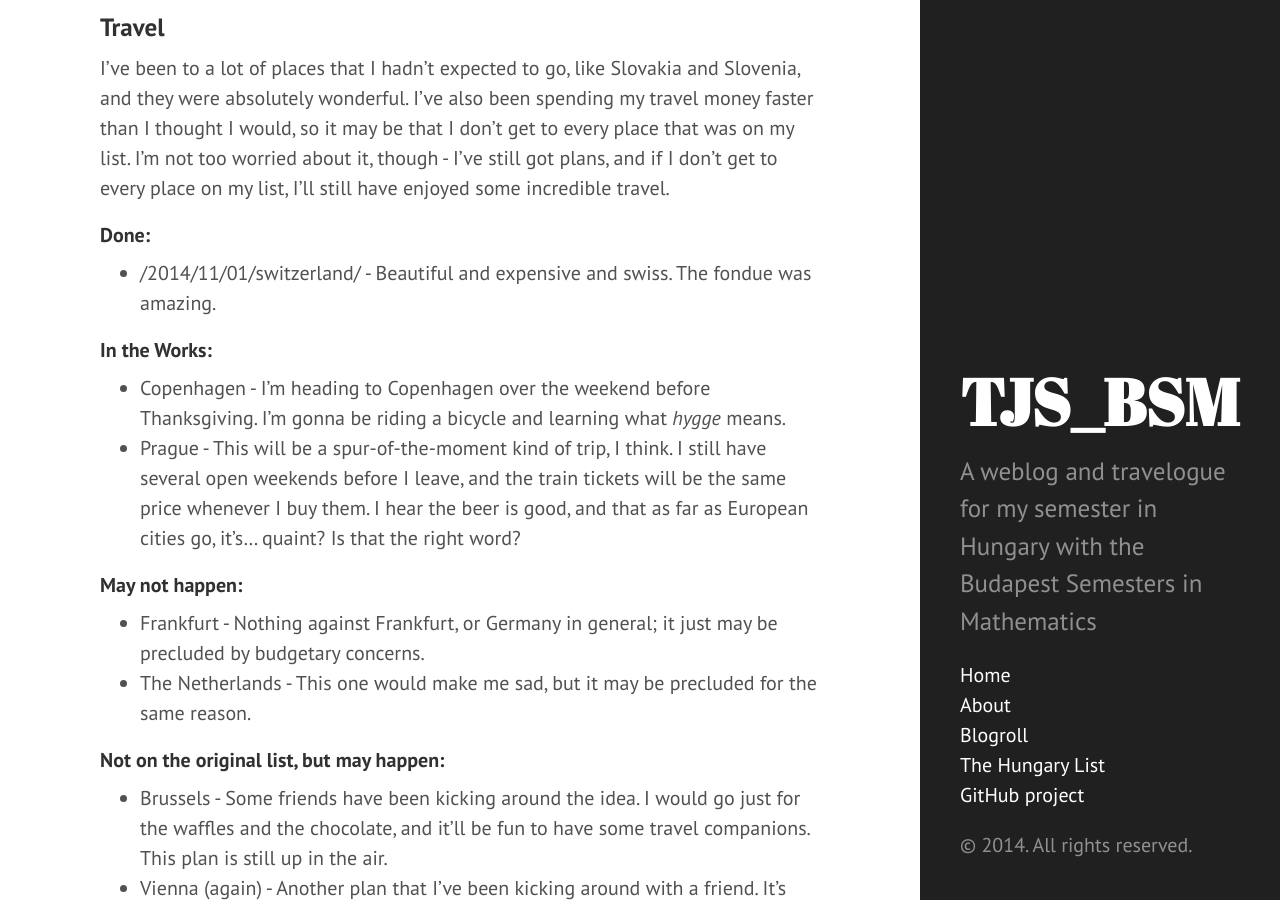
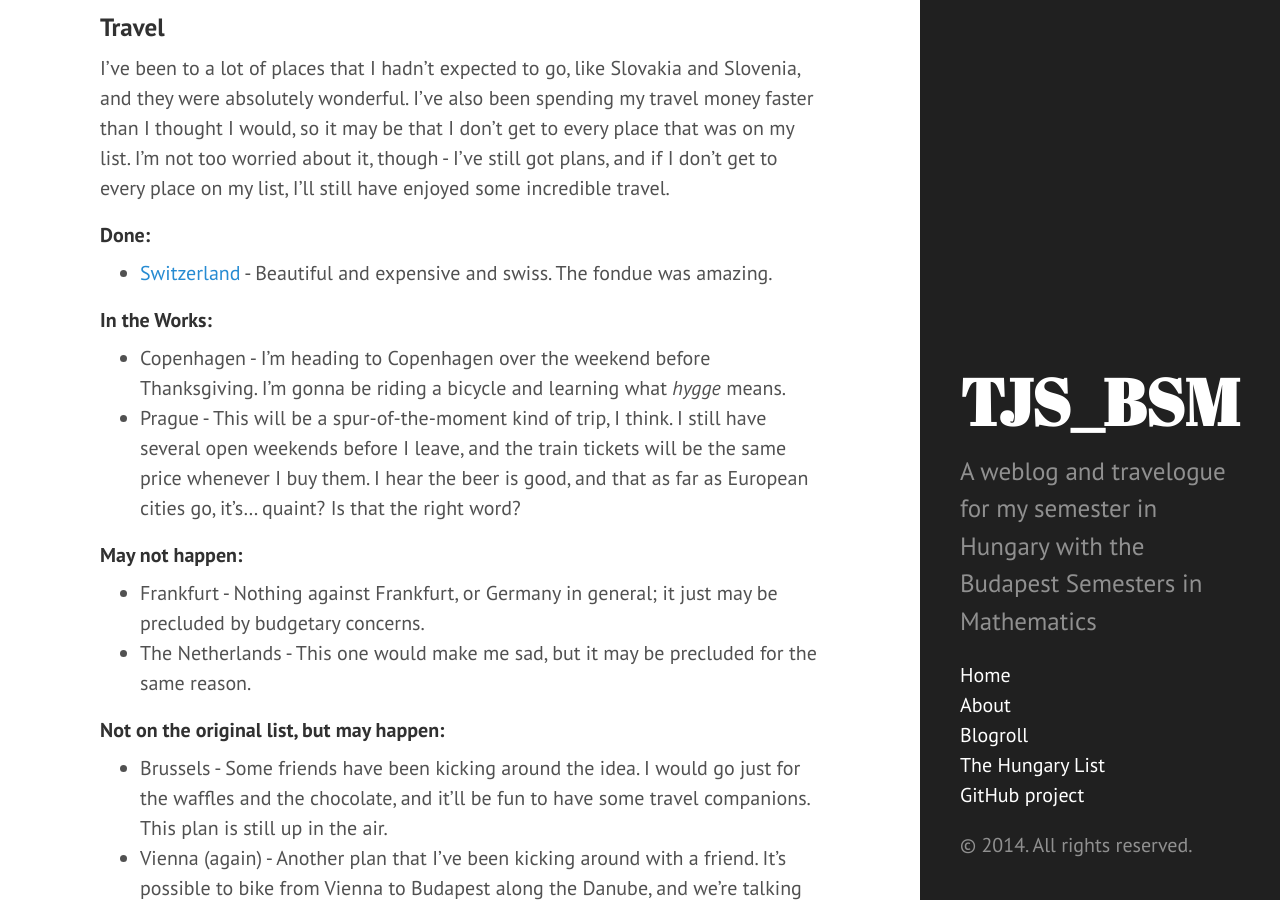
Before and after one commit to tstirrat15/tstirrat15.github.io, a Jekyll site: the page built from _posts/2014-11-03-hungary-list-update.md, in a window 1280 px wide and 900 px high, scrolled down 718 px. Built offline with Jekyll 4.4.1, drawn with Linux system fonts in a browser that asks for light colours; Markdown is read by kramdown in place of the engine named in the settings; part of the change alters nothing that is shown.

Commit message:
finally figured out post linking, I think

```diff
--- a/_posts/2014-11-03-hungary-list-update.md
+++ b/_posts/2014-11-03-hungary-list-update.md
@@ -18,7 +18,7 @@ I've been filling the fitness gap by running and doing calisthenics on a semi-re
 I've been to a lot of places that I hadn't expected to go, like Slovakia and Slovenia, and they were absolutely wonderful. I've also been spending my travel money faster than I thought I would, so it may be that I don't get to every place that was on my list. I'm not too worried about it, though - I've still got plans, and if I don't get to every place on my list, I'll still have enjoyed some incredible travel.
 
 #### Done:
-* {% post_url 2014-11-01-switzerland %} - Beautiful and expensive and swiss. The fondue was amazing.
+* [Switzerland]({% post_url 2014-11-01-switzerland %}) - Beautiful and expensive and swiss. The fondue was amazing.
 
 #### In the Works:
 * Copenhagen - I'm heading to Copenhagen over the weekend before Thanksgiving. I'm gonna be riding a bicycle and learning what *hygge* means.
```
